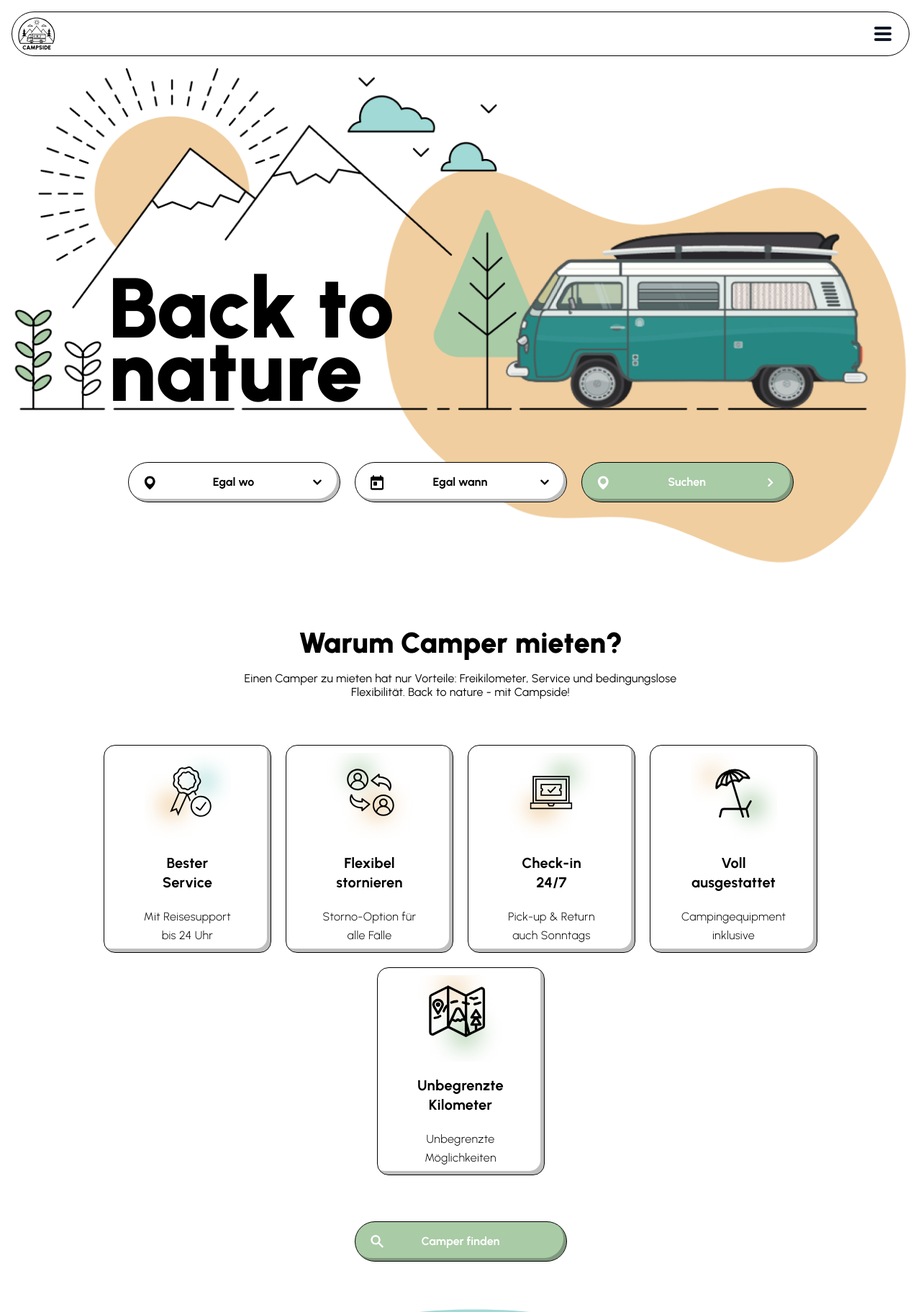
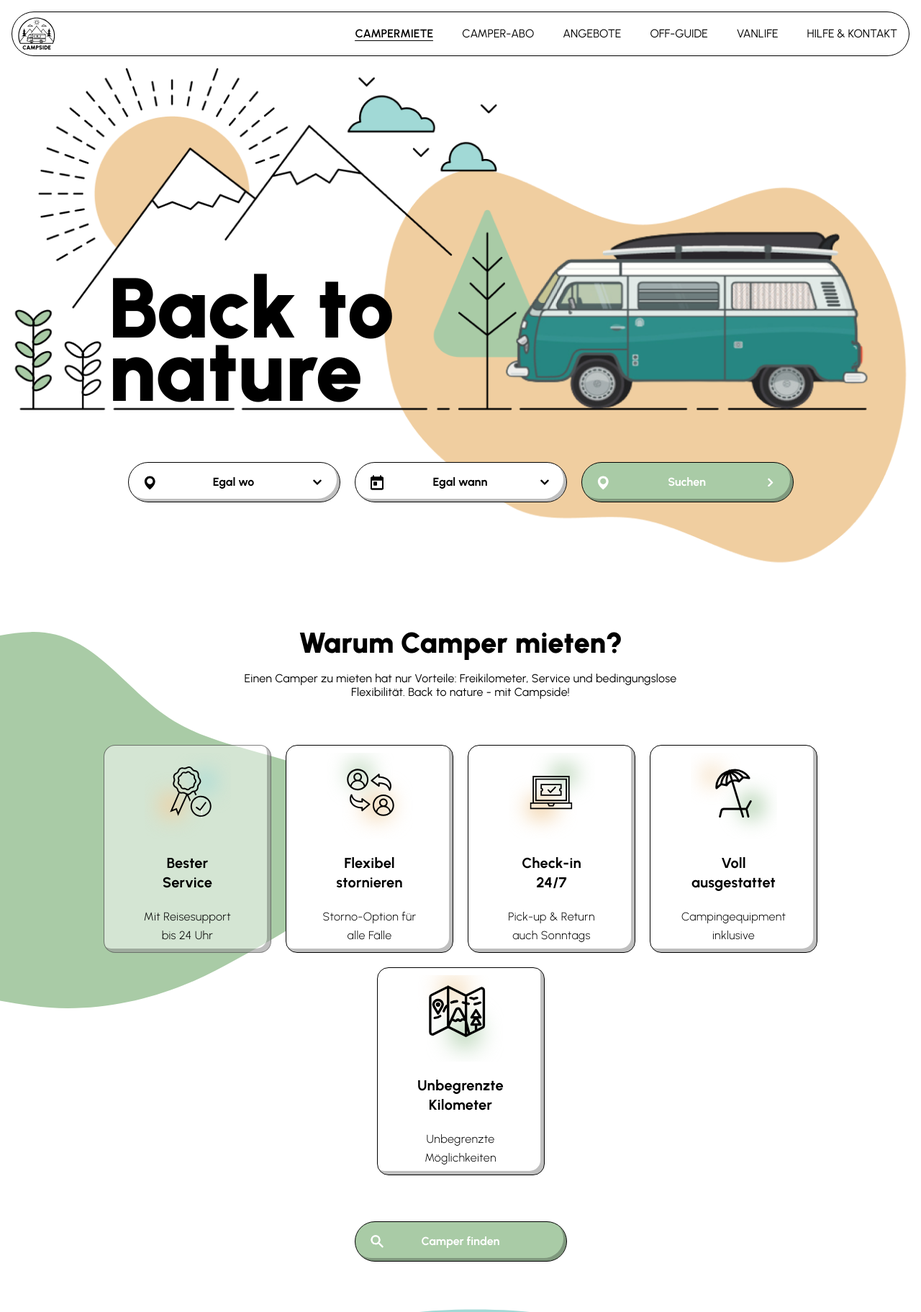
Before and after one commit to AbuTokio/Back-to-nature, a plain HTML site: page index.html in a window 1280 px wide. Shown: the top 1823 px of the page at 72% size. Drawn offline with Linux system fonts and the light colour scheme.

Commit message:
finished desktop version

```diff
--- a/assets/css/desktop.css
+++ b/assets/css/desktop.css
@@ -1,4 +1,28 @@
 @media only screen and (min-width: 992px) {
+  .hamburger-wrapper {
+    display: none;
+  }
+
+  .header-wrapper nav {
+    display: flex;
+    align-items: center;
+    justify-content: space-between;
+    gap: 40px;
+    padding-left: 8px;
+    padding-right: 8px;
+  }
+
+  .header-wrapper nav a {
+    font-size: 16px;
+    font-weight: 400;
+    text-transform: uppercase;
+  }
+
+  .header-wrapper nav a:first-of-type {
+    font-weight: 600;
+    border-bottom: 1px solid black;
+  }
+
   .header__section {
     height: 711px;
   }
@@ -19,4 +43,18 @@
   .form__container {
     top: -140px;
   }
+
+  .infocards__section {
+    background-image: url("../img/infocards-bg\ 2.svg");
+    background-position-x: left;
+    background-position-y: 15%;
+    background-size: 40%;
+    background-repeat: no-repeat;
+  }
+
+  .card__item:first-of-type {
+    border: 1px solid #00000080;
+    background-color: #ffffff80;
+    box-shadow: inset -5px -5px 0px 0px #00000040;
+  }
 }
--- a/assets/css/tablet.css
+++ b/assets/css/tablet.css
@@ -24,7 +24,7 @@
   }
 
   .infocards__section {
-    background: none;
+    background-image: none;
   }
 
   .cards-heading__container {
```
Also changed, not shown: assets/img/infocards-bg 2.svg (added).
